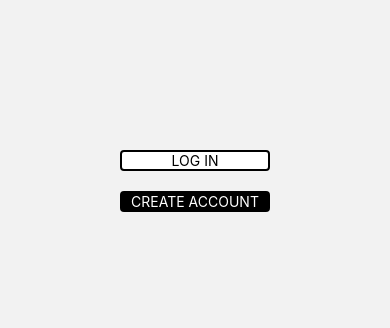
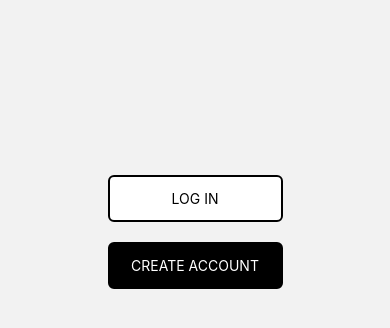
Before and after one commit to Darrengn/KickBack, a React Native app: screen /Onboarding in a window 390 px wide. Shown: the top 328 px of the page. Built offline with nearby package versions, Linux system fonts and the light colour scheme.

Commit message:
fixed styling

```diff
--- a/screens/OnboardingScreen.js
+++ b/screens/OnboardingScreen.js
@@ -28,30 +28,34 @@ const styles = StyleSheet.create({
       justifyContent: 'center',
       alignSelf: 'center',
       margin:10,
-      marginTop:150
+      marginTop:175
     },
     container2: {
       justifyContent: 'center',
+      alignSelf: 'center',
       margin:10,
     },
     loginbutton: {
       margin:'auto',
+      padding: 13,
       backgroundColor: 'white',
       borderColor: 'black',
       borderWidth: 2,
       textAlign: 'center',
-      width: 150,
-      borderRadius:4
+      width: 175,
+      borderRadius:6
     },
     createaccountbutton: {
       backgroundColor: 'black',
+      padding: 13,
       margin:'auto',
       borderColor: 'black',
       borderWidth: 2,
       textAlign: 'center',
       color: 'white',
-      width: 150,
-      borderRadius:4
+      width: 175,
+      borderRadius:6,
+      overflow: 'hidden'
     }
   });
 
```
